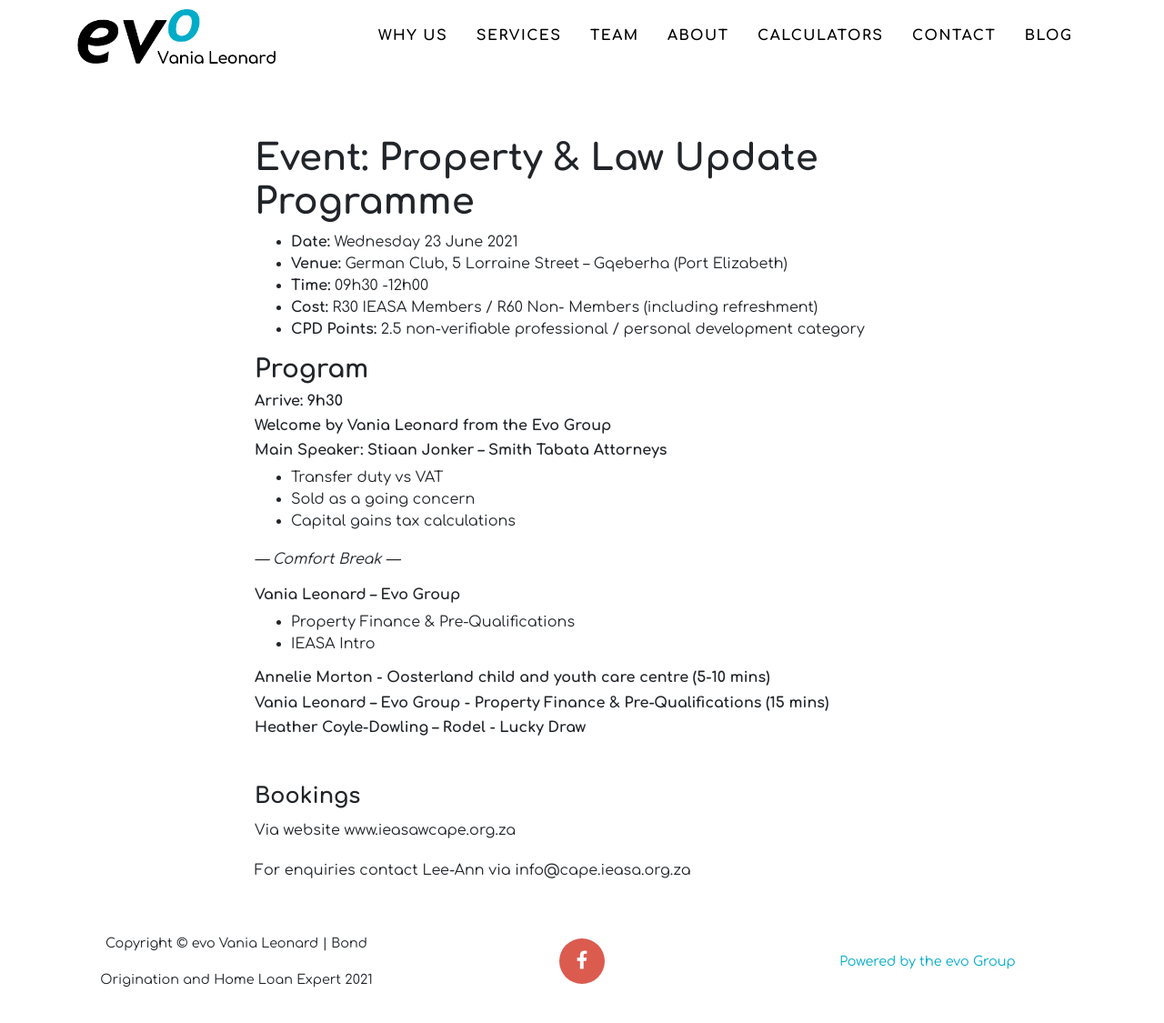
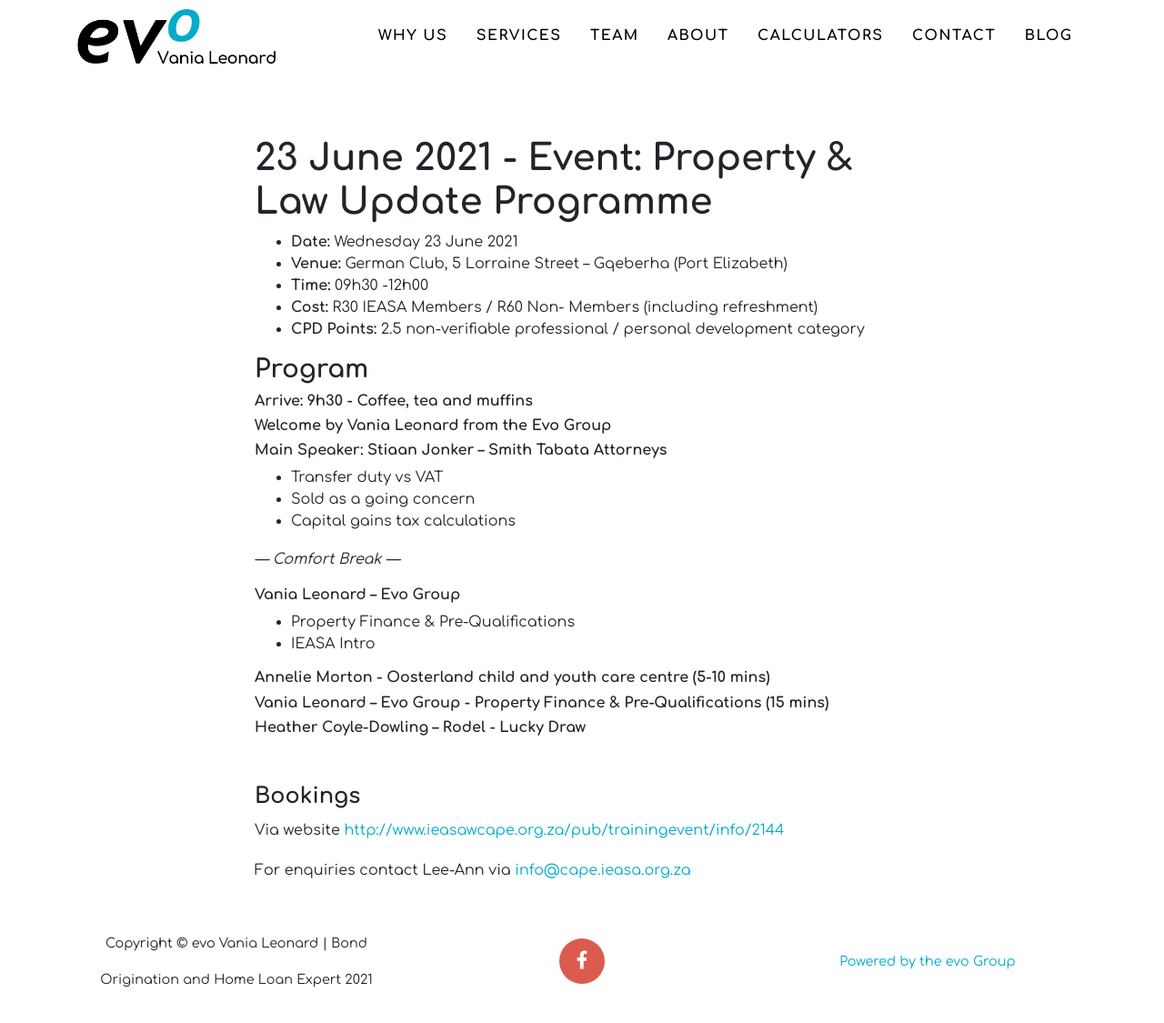
Before and after one commit to Intellify-Cloud/ev-vani, a Jekyll site: the page built from _posts/2021-04-24-Upcoming-Event-on-Wed-23-June-2021-Property-and-Law-Update-Programme-German-Club-Gqerbha-Port-Elizabeth.mdx.md, in a window 1280 px wide and 1127 px high. Shown: the whole window at 91% size. Built offline with Jekyll 4.4.1, drawn with Linux system fonts in a browser that asks for light colours.

Commit message:
0429.2348

```diff
--- a/_posts/2021-04-24-Upcoming-Event-on-Wed-23-June-2021-Property-and-Law-Update-Programme-German-Club-Gqerbha-Port-Elizabeth.mdx.md
+++ b/_posts/2021-04-24-Upcoming-Event-on-Wed-23-June-2021-Property-and-Law-Update-Programme-German-Club-Gqerbha-Port-Elizabeth.mdx.md
@@ -1,6 +1,6 @@
 ---
 layout: post
-title:  "Event: Property & Law Update Programme"
+title:  "23 June 2021 - Event: Property & Law Update Programme"
 category:
 image: https://source.unsplash.com/collection/1139349/400x300?a2
 ---
@@ -13,7 +13,7 @@ image: https://source.unsplash.com/collection/1139349/400x300?a2
 
 ### Program
 
-###### Arrive: 9h30
+###### Arrive: 9h30 - Coffee, tea and muffins
 
 
 ###### Welcome by Vania Leonard from the Evo Group
```
Also changed, not shown: other parts of _posts/2021-04-24-Upcoming-Event-on-Wed-23-June-2021-Property-and-Law-Update-Programme-German-Club-Gqerbha-Port-Elizabeth.mdx.md (+2 -2 lines).
